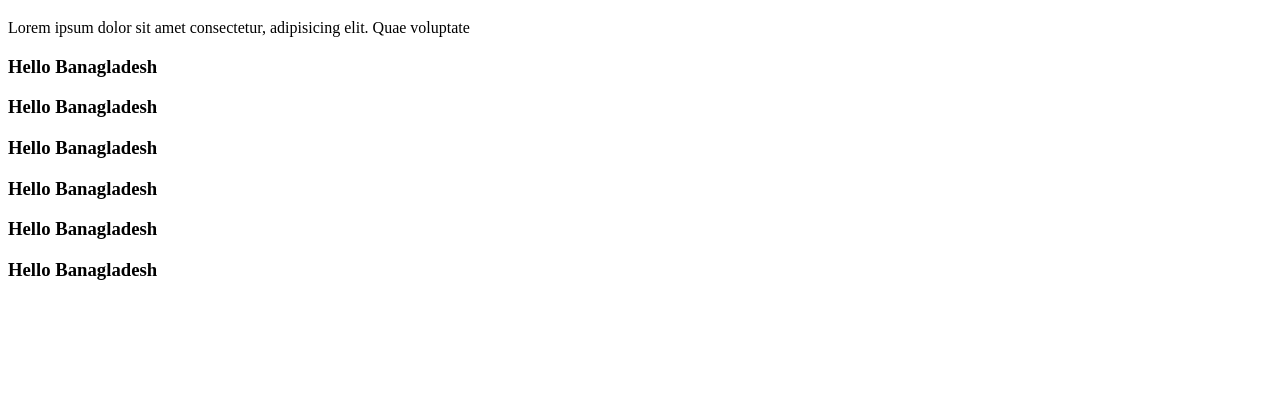
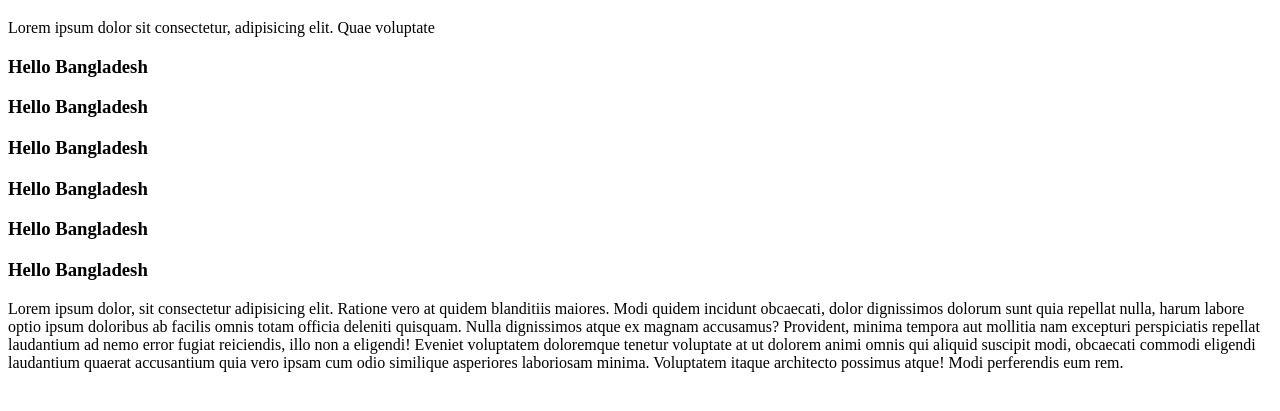
Before and after one commit to mdfarhadkhan/demo-design, a plain HTML site: page index.html in a window 1280 px wide. Shown: the part 61-472 px from the top of the page. Drawn offline with Linux system fonts and the light colour scheme.

Commit message:
first-commit

```diff
--- a/index.html
+++ b/index.html
@@ -8,12 +8,14 @@
 </head>
 <body>
     <h1>Hello Bangladesh</h1>
-    <p>Lorem ipsum dolor sit amet consectetur, adipisicing elit. Quae voluptate</p>
-    <h3>Hello Banagladesh</h3>
-    <h3>Hello Banagladesh</h3>
-    <h3>Hello Banagladesh</h3>
-    <h3>Hello Banagladesh</h3>
-    <h3>Hello Banagladesh</h3>
-    <h3>Hello Banagladesh</h3>
+    <p>Lorem ipsum dolor sit consectetur, adipisicing elit. Quae voluptate</p>
+    <h3>Hello Bangladesh</h3>
+    <h3>Hello Bangladesh</h3>
+    <h3>Hello Bangladesh</h3>
+    <h3>Hello Bangladesh</h3>
+    <h3>Hello Bangladesh</h3>
+    <h3>Hello Bangladesh</h3>
+
+    <p>Lorem ipsum dolor, sit consectetur adipisicing elit. Ratione vero at quidem blanditiis maiores. Modi quidem incidunt obcaecati, dolor dignissimos dolorum sunt quia repellat nulla, harum labore optio ipsum doloribus ab facilis omnis totam officia deleniti quisquam. Nulla dignissimos atque ex magnam accusamus? Provident, minima tempora aut mollitia nam excepturi perspiciatis repellat laudantium ad nemo error fugiat reiciendis, illo non a eligendi! Eveniet voluptatem doloremque tenetur voluptate at ut dolorem animi omnis qui aliquid suscipit modi, obcaecati commodi eligendi laudantium quaerat accusantium quia vero ipsam cum odio similique asperiores laboriosam minima. Voluptatem itaque architecto possimus atque! Modi perferendis eum rem.</p>
 </body>
 </html>
```
